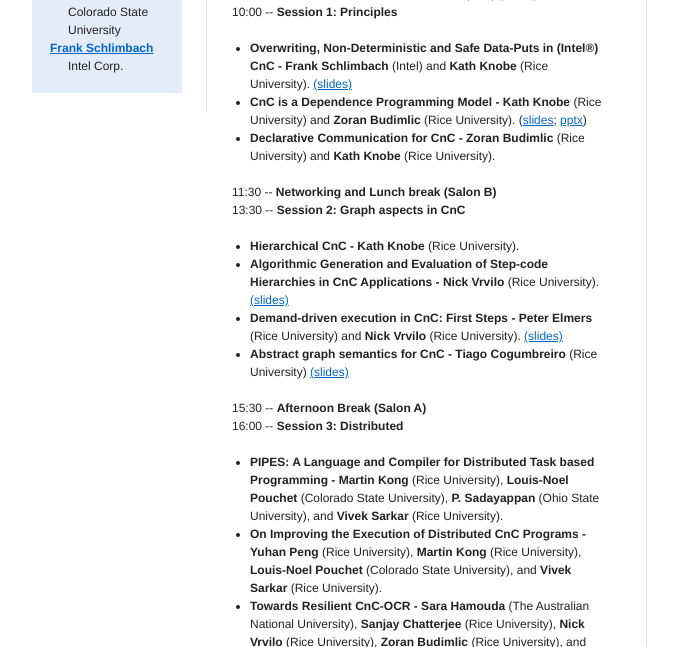
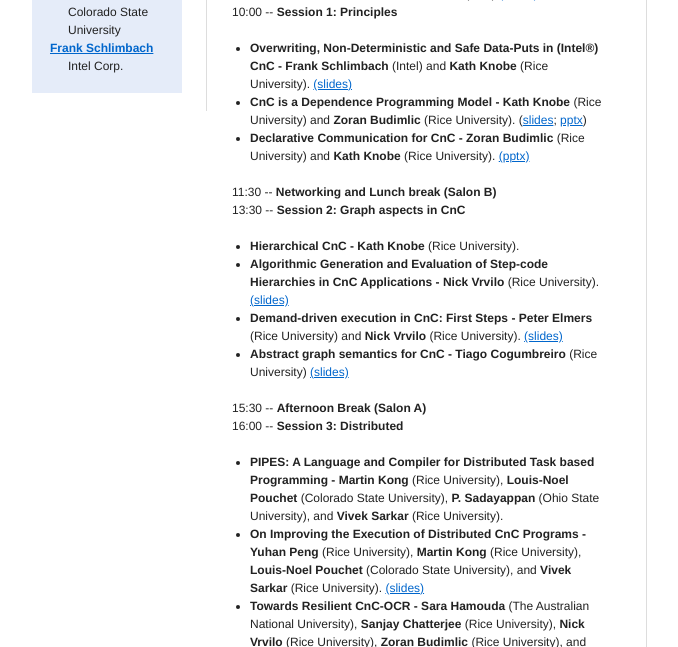
Before and after one commit to cncworkshop2016/cncworkshop2016.github.io, a plain HTML site: page index.html in a window 1280 px wide. Shown: the part 840-1487 px from the top of the page, without its empty margins (133-811 px from the left). Drawn offline with Linux system fonts and the light colour scheme.

Commit message:
Slides from Zoran and Yuhan.

```diff
--- a/index.html
+++ b/index.html
@@ -149,9 +149,9 @@
 			<li><strong>Overwriting, Non-Deterministic and Safe Data-Puts in (Intel®) CnC - Frank Schlimbach </strong> (Intel) and <strong>Kath Knobe</strong> (Rice University).
 		        <a href=slides/cnc16-schlimbach1.pdf>(slides) </a> </li>
 			<li><strong>CnC is a Dependence Programming Model - Kath Knobe</strong> (Rice University) and <strong>Zoran Budimlic</strong> (Rice University).
-			(<a href=slides/cnc16-knobe1.pdf>slides</a>; <a href=slides/cnc16-knobe1.pptx>pptx</a>)
-			</li>
-			<li><strong>Declarative Communication for CnC - Zoran Budimlic</strong> (Rice University) and <strong>Kath Knobe</strong> (Rice University).</li>
+			(<a href=slides/cnc16-knobe1.pdf>slides</a>; <a href=slides/cnc16-knobe1.pptx>pptx</a>)</li>
+			<li><strong>Declarative Communication for CnC - Zoran Budimlic</strong> (Rice University) and <strong>Kath Knobe</strong> (Rice University).
+		        <a href=slides/cnc16-budimlic.pptx>(pptx) </a> </li>
 		</ul>
 
         	11:30 -- <strong>Networking and Lunch break (Salon B)</strong>
@@ -168,7 +168,9 @@
         	<p>16:00 -- <strong>Session 3: Distributed</strong><br /></p>
 		<ul>
 			<li><strong>PIPES: A Language and Compiler for Distributed Task based Programming - Martin Kong</strong> (Rice University), <strong>Louis-Noel Pouchet</strong> (Colorado State University), <strong>P. Sadayappan</strong> (Ohio State University), and <strong>Vivek Sarkar</strong> (Rice University).</li>
-			<li><strong>On Improving the Execution of Distributed CnC Programs - Yuhan Peng</strong> (Rice University), <strong>Martin Kong</strong> (Rice University), <strong>Louis-Noel Pouchet</strong> (Colorado State University), and <strong>Vivek Sarkar</strong> (Rice University).</li>
+			<li><strong>On Improving the Execution of Distributed CnC Programs - Yuhan Peng</strong> (Rice University), <strong>Martin Kong</strong> (Rice University), <strong>Louis-Noel Pouchet</strong> (Colorado State University), and <strong>Vivek Sarkar</strong> (Rice University).
+		        <a href=slides/cnc16-peng.pdf>(slides) </a> </li>
+			</li>
 			<li><strong>Towards Resilient CnC-OCR - Sara Hamouda</strong> (The Australian National University), <strong>Sanjay Chatterjee</strong> (Rice University), <strong>Nick Vrvilo</strong> (Rice University), <strong>Zoran Budimlic</strong> (Rice University), and <strong>Vivek Sarkar</strong> (Rice University).</li>
 		</ul>
 
```
Also changed, not shown: 2 other files.
